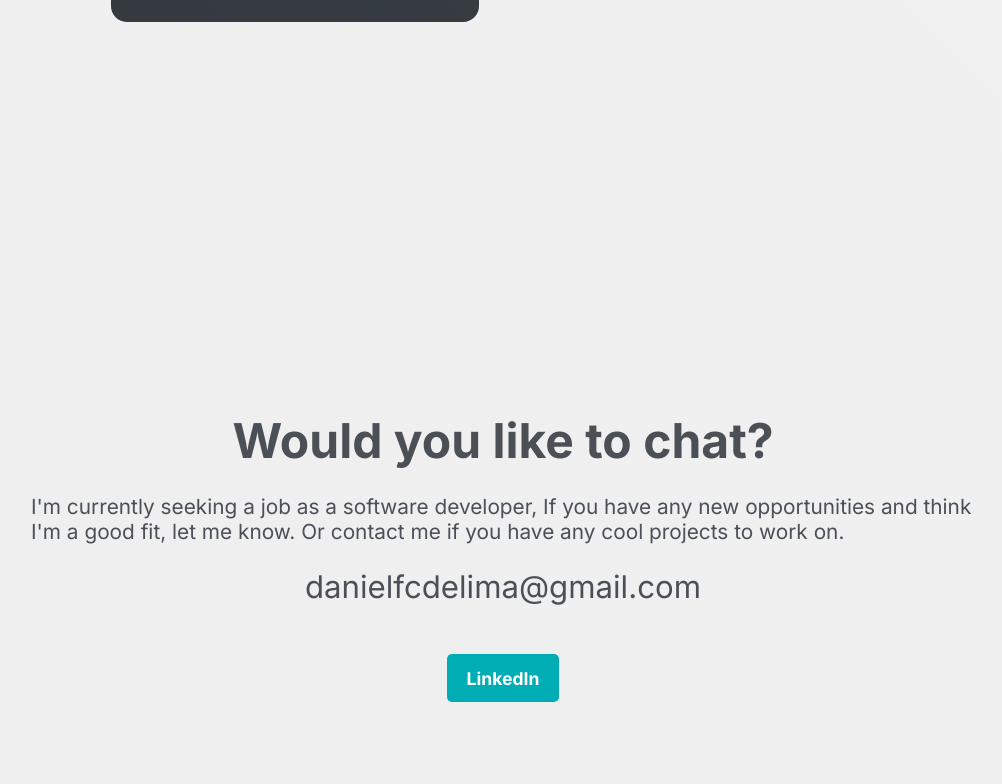
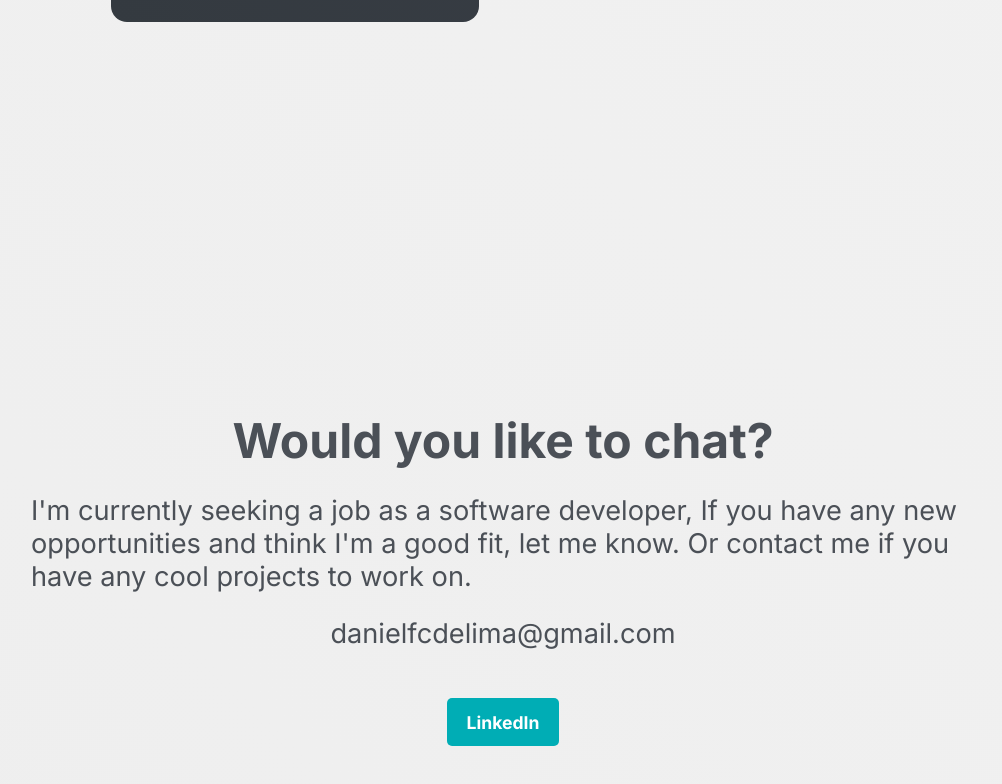
Before and after one commit to dndanli/dndanli-portfolio-v2, a React (Create React App) app in the folder dndanli-portfolio/: page / in a window 1280 px wide. Shown: the part 3191-3975 px from the top of the page, without its empty margins (137-1139 px from the left). Built offline with nearby package versions, Linux system fonts and the light colour scheme.

Commit message:
font size update

```diff
--- a/dndanli-portfolio/src/Components/GlobalStyles/GlobalStyles.ts
+++ b/dndanli-portfolio/src/Components/GlobalStyles/GlobalStyles.ts
@@ -70,7 +70,13 @@ const GlobalStyle = createGlobalStyle`
         font-size: 1.5rem;
       }
       .contact-title {
-          font-size: 3rem;
+        font-size: 3rem;
+      }
+      .contact-text{
+        font-size: 1.7rem;
+      }
+      .email{
+        font-size: 1.7rem;
       }
 
       .contact-wrapper{
```
